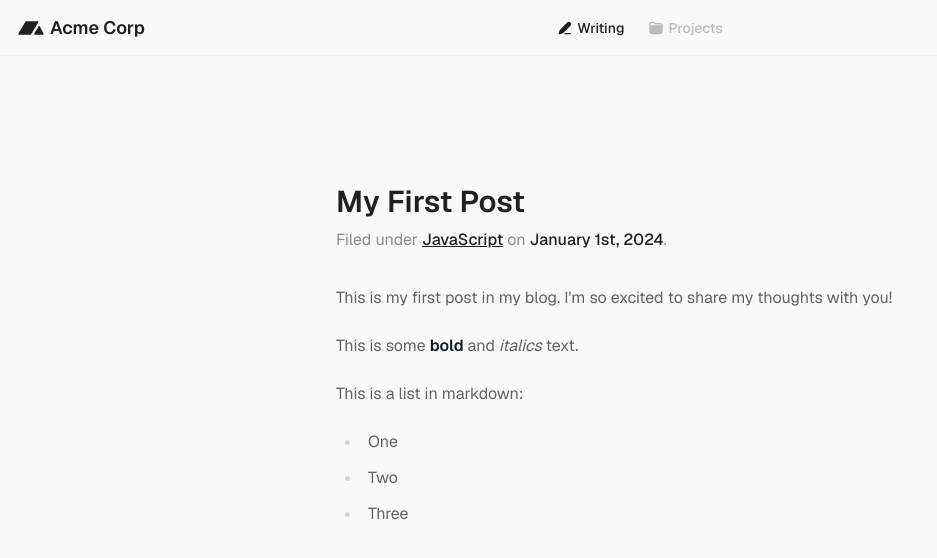
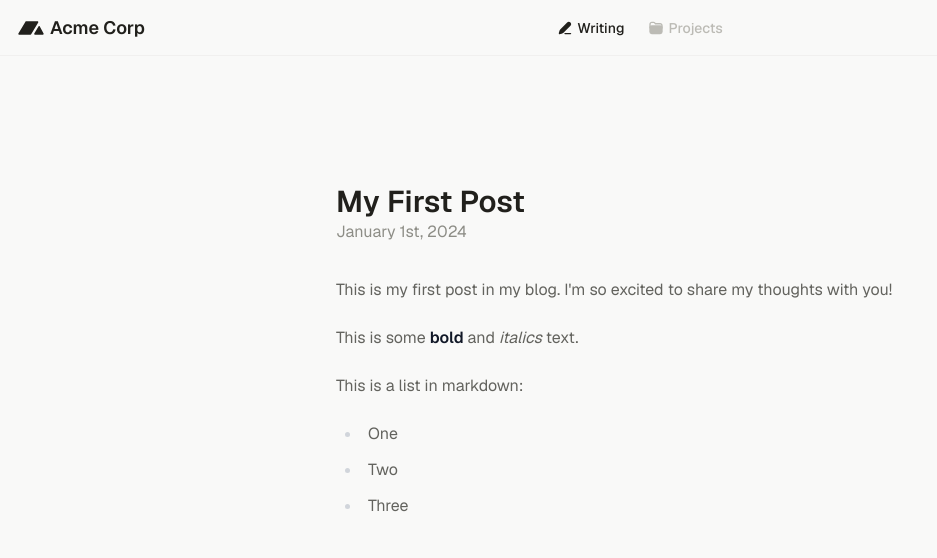
Before and after one commit to juwanpetty/juwanpetty.com, a Next.js app: page /writing/post-1 in a window 1280 px wide. Shown: the top 558 px of the page, without its empty margins (0-937 px from the left). Built offline with nearby package versions, Linux system fonts and the light colour scheme.

Commit message:
refactor: Implement date formatting utility and update post date displays

```diff
--- a/app/writing/[slug]/page.tsx
+++ b/app/writing/[slug]/page.tsx
@@ -1,8 +1,7 @@
-import Link from "next/link";
 import { Metadata } from "next";
 import { MainLayout } from "@components/MainLayout";
 import { getPostBySlug, getAllPostSlugs } from "@utilities/get-posts";
-import { format } from "date-fns";
+import { formatDate } from "@utilities/format-date";
 
 export async function generateStaticParams() {
   return getAllPostSlugs();
@@ -28,21 +27,9 @@ async function WritingDetail({ params }: Props) {
   return (
     <MainLayout>
       <div className="mx-auto w-full max-w-screen-sm px-4 pb-32 pt-16 sm:pt-32">
-        <header className="space-y-2">
+        <header>
           <h1 className="text-sand-12 m-0 text-3xl font-semibold">{title}</h1>
-          <div>
-            <p className="text-sand-9 text-base">
-              Filed under{" "}
-              <Link href="/" className="text-sand-12 font-medium underline">
-                JavaScript
-              </Link>{" "}
-              on{" "}
-              <span className="text-sand-12 font-medium">
-                {format(new Date(publishedAt), "MMMM do, yyyy")}
-              </span>
-              .
-            </p>
-          </div>
+          <p className="text-sand-9 m-0 text-base">{formatDate(publishedAt)}</p>
         </header>
 
         <div className="text-sand-11 prose mt-8">
--- /dev/null
+++ b/utilities/format-date.ts
@@ -0,0 +1,5 @@
+import { format } from "date-fns";
+
+export function formatDate(date: string) {
+  return format(new Date(date), "MMMM do, yyyy");
+}
```
